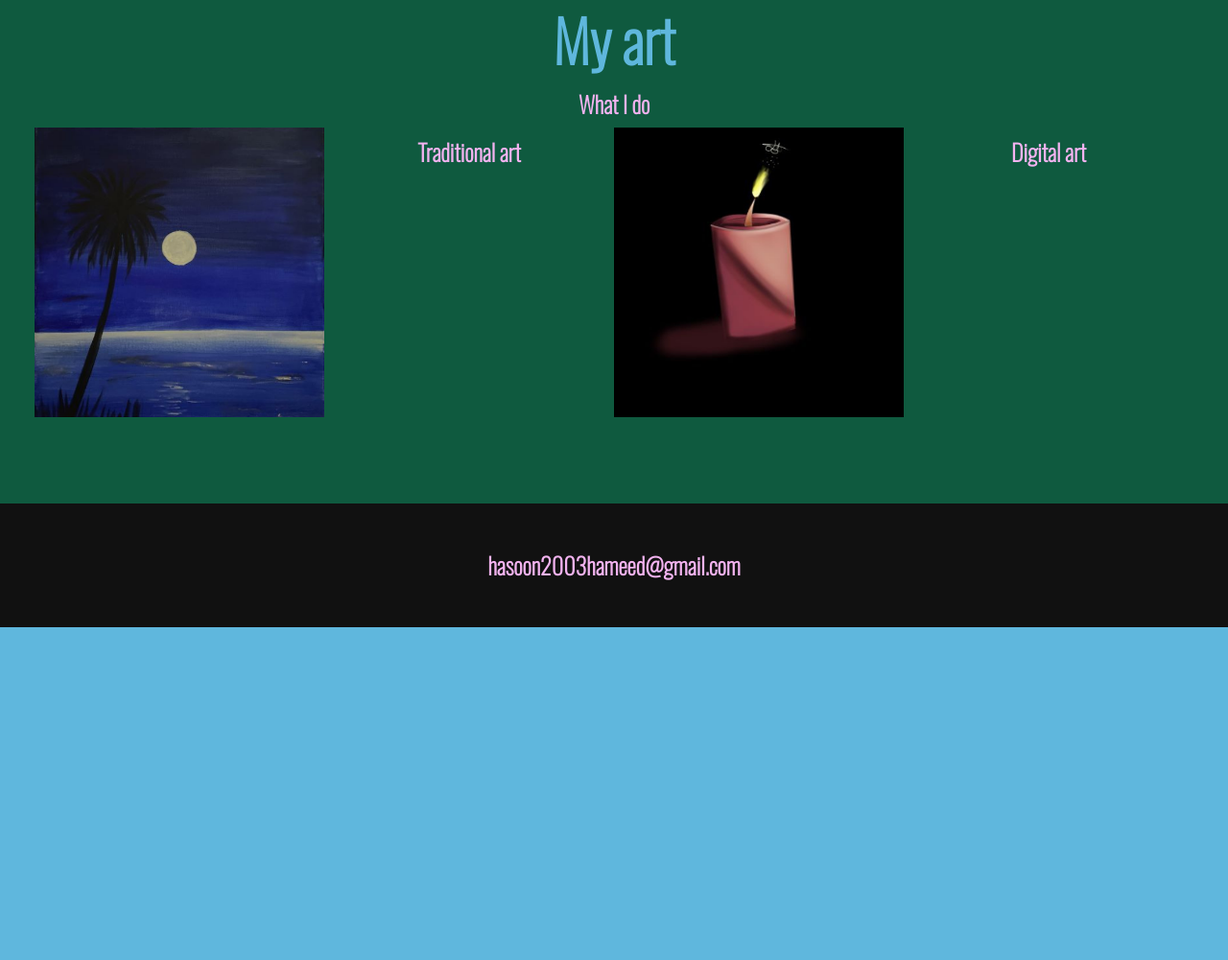
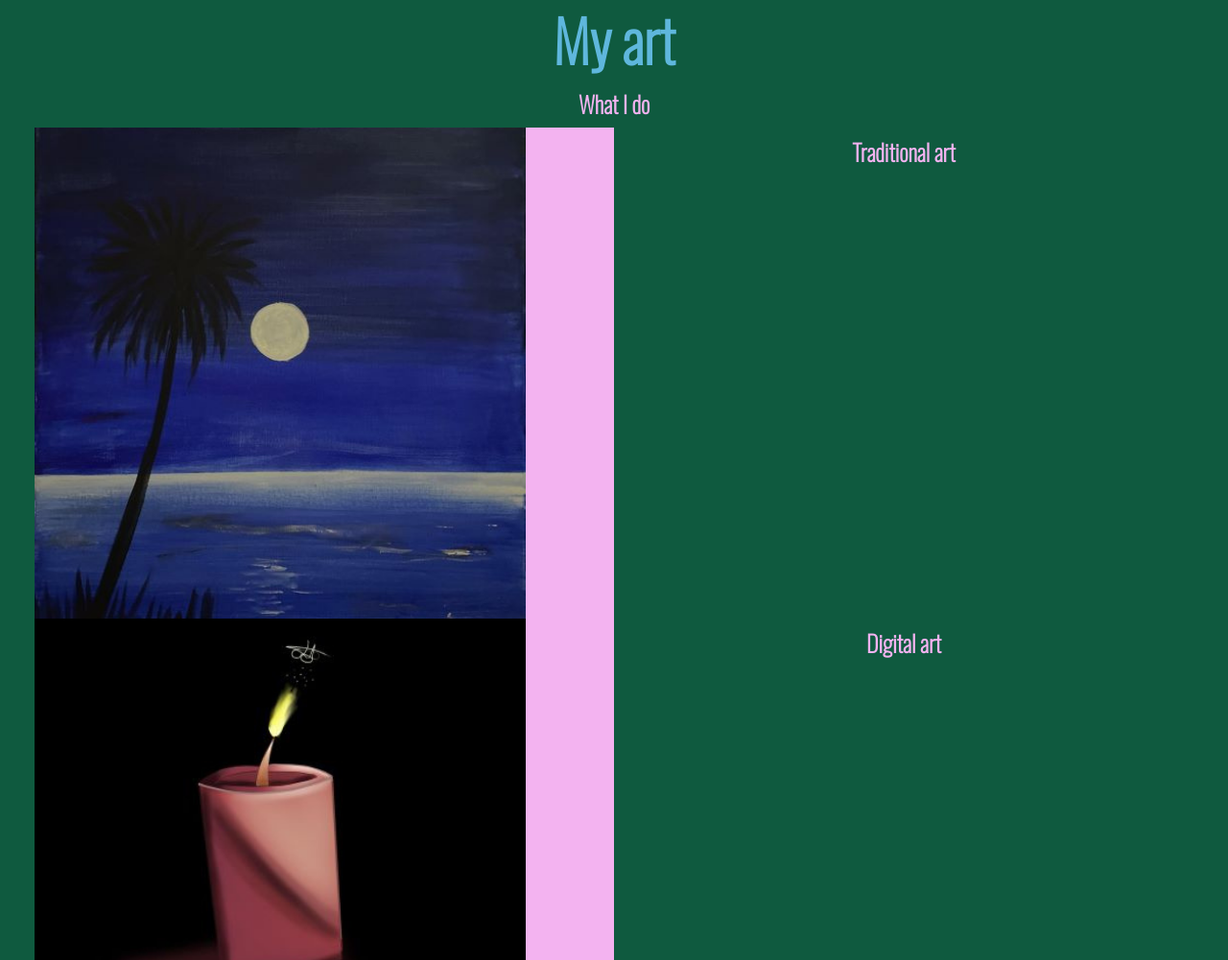
Before and after one commit to Husain-Mahdi/H-Mahdi.github.io, a plain HTML site: page index.html in a window 1280 px wide. Shown: the part 1560-2561 px from the top of the page at 96% size. Before the commit the page ends 2214 px from the top, so only its background shows below. Drawn offline with nearby package versions, Linux system fonts and the light colour scheme.

Commit message:
Update Styles.css

```diff
--- a/Css/Styles.css
+++ b/Css/Styles.css
@@ -196,8 +196,7 @@ header{
 /* these combination of techniques are used to organize and style the portfolio part of my webpages*/
 .portfolio {
     display: grid;
-    grid-template-columns: repeat(auto-fit, minmax(300px, 1fr));
-    align-content: center;
+    grid-template-columns: repeat(auto-fit, minmax(50%, 1fr));
 }
 
 .portfolio__item {
```
